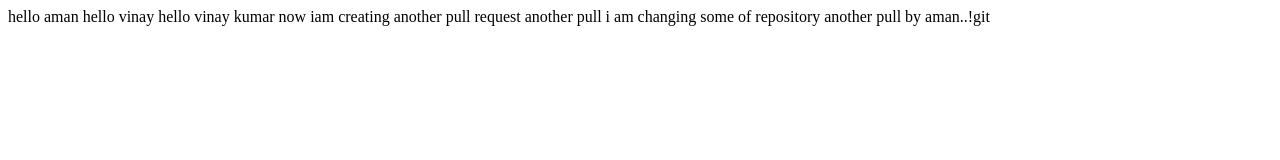
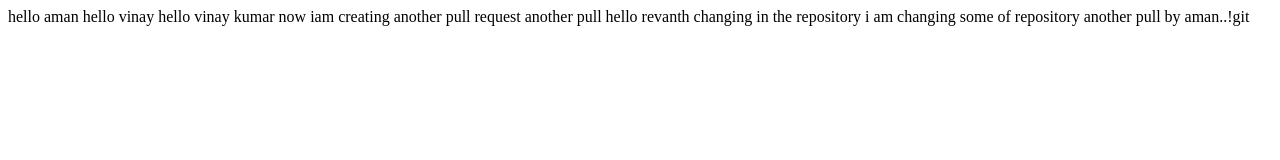
Before and after one commit to Sairevanthkumar/my-second-practice, a plain HTML site: page index.html in a window 1280 px wide. Drawn offline with Linux system fonts and the light colour scheme.

Commit message:
revanth-4

```diff
--- a/index.html
+++ b/index.html
@@ -3,6 +3,7 @@
     hello vinay
     hello vinay kumar now iam creating another pull request
     another pull
+hello revanth changing in the repository
     i am changing some of repository
     another pull by aman..!git
 </html>
```
